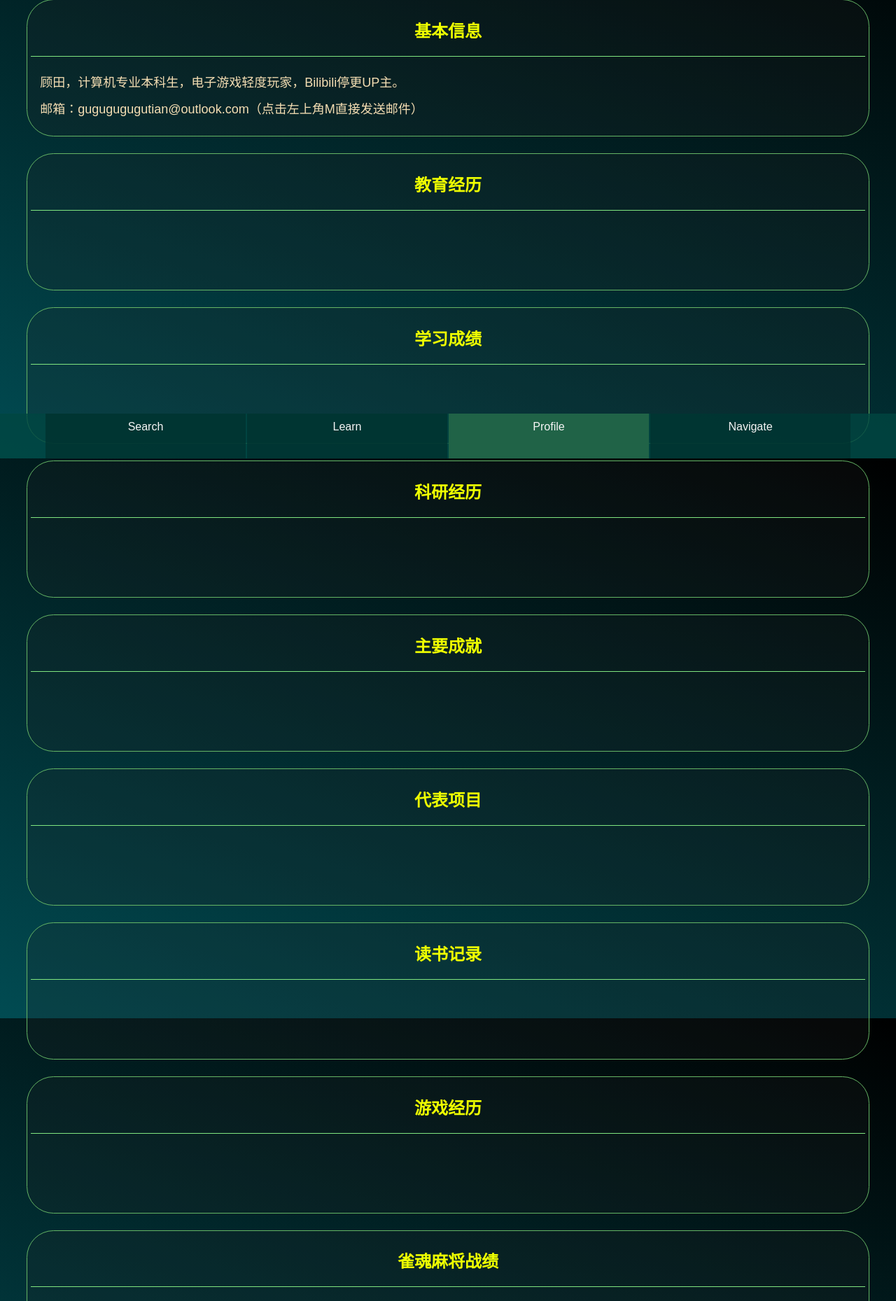
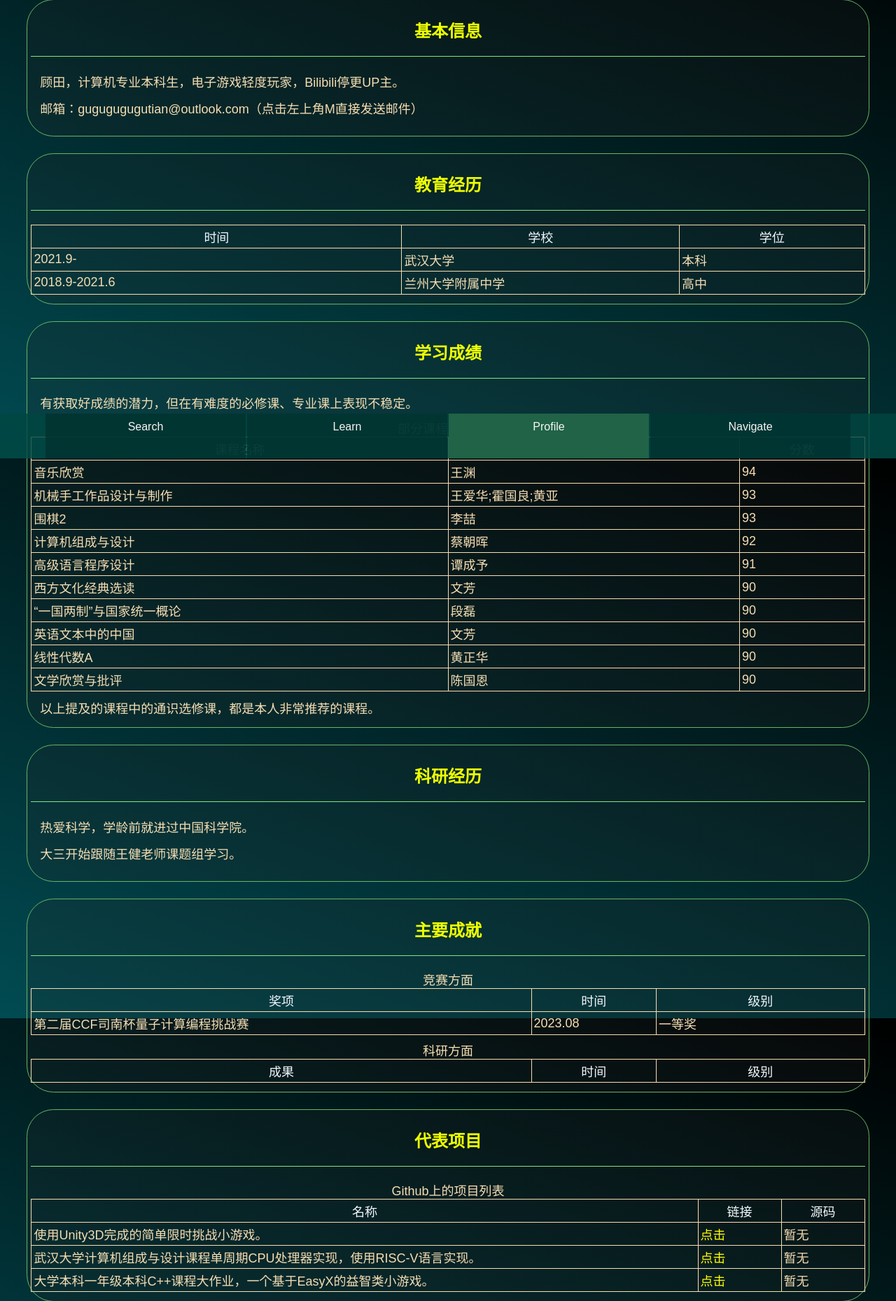
Before and after one commit to Gugugugugutian/Gugugugugutian.github.io, a PHP site: page /profile.html in a window 1280 px wide. Shown: the part 145-2004 px from the top of the page at 70% size. Run offline with PHP 8.4, Linux system fonts and the light colour scheme.

Commit message:
Profile updated

```diff
--- a/css/profile.css
+++ b/css/profile.css
@@ -41,3 +41,23 @@
     text-decoration: none;
     color: yellow;
 }
+.intro-content table {
+    border-collapse: collapse;
+    font-size: large;
+    width: 100%;
+    padding: 3px;
+    color: wheat;
+    margin-bottom: 1vh;
+}
+.intro-content table .head {
+    color: aliceblue;
+    align-items: center;
+    text-align: center;
+}
+.intro-content td {
+    border: 1px solid wheat;
+    padding: 3px;
+}
+.intro-content td, td {
+    margin: 0;
+}
--- a/profile.html
+++ b/profile.html
@@ -80,42 +80,194 @@
             <div class="intro">
                 <h2>教育经历</h2>
                 <div class="intro-content">
+                    <table>
+                        <tr class="head">
+                            <td style="width: 40%;">时间</td>
+                            <td style="width: 30%;">学校</td>
+                            <td style="width: 20%;">学位</td>
+                        </tr>
+                        <tr>
+                            <td>2021.9-</td>
+                            <td>武汉大学</td>
+                            <td>本科</td>
+                        </tr>
+                        <tr>
+                            <td>2018.9-2021.6</td>
+                            <td>兰州大学附属中学</td>
+                            <td>高中</td>
+                        </tr>
+                    </table>
                 </div>
             </div>
 
             <div class="intro">
                 <h2>学习成绩</h2>
                 <div class="intro-content">
+                    <p>有获取好成绩的潜力，但在有难度的必修课、专业课上表现不稳定。</p>
+                    <table>
+                        <caption>
+                            部分课程成绩展示
+                        </caption>
+                        <tr class="head">
+                            <td style="width: 50%;">课程名称</td>
+                            <td style="width: 35%;">教师</td>
+                            <td style="width: 15%;">分数</td>
+                        </tr>
+                        <tr>
+                            <td>音乐欣赏</td>
+                            <td>王渊</td>
+                            <td>94</td>
+                        </tr>
+                        <tr>
+                            <td>机械手工作品设计与制作</td>
+                            <td>王爱华;霍国良;黄亚</td>
+                            <td>93</td>
+                        </tr>
+                        <tr>
+                            <td>围棋2</td>
+                            <td>李喆</td>
+                            <td>93</td>
+                        </tr>
+                        <tr>
+                            <td>计算机组成与设计</td>
+                            <td>蔡朝晖</td>
+                            <td>92</td>
+                        </tr>
+                        <tr>
+                            <td>高级语言程序设计</td>
+                            <td>谭成予</td>
+                            <td>91</td>
+                        </tr>
+                        <tr>
+                            <td>西方文化经典选读</td>
+                            <td>文芳</td>
+                            <td>90</td>
+                        </tr>
+                        <tr>
+                            <td>“一国两制”与国家统一概论</td>
+                            <td>段磊</td>
+                            <td>90</td>
+                        </tr>
+                        <tr>
+                            <td>英语文本中的中国</td>
+                            <td>文芳</td>
+                            <td>90</td>
+                        </tr>
+                        <tr>
+                            <td>线性代数A</td>
+                            <td>黄正华</td>
+                            <td>90</td>
+                        </tr>
+                        <tr>
+                            <td>文学欣赏与批评</td>
+                            <td>陈国恩</td>
+                            <td>90</td>
+                        </tr>
+                    </table>
+                    <p>以上提及的课程中的通识选修课，都是本人非常推荐的课程。</p>
                 </div>
             </div>
 
             <div class="intro">
                 <h2>科研经历</h2>
                 <div class="intro-content">
+                    <p>热爱科学，学龄前就进过中国科学院。</p>
+                    <p>大三开始跟随王健老师课题组学习。</p>
                 </div>
             </div>
 
             <div class="intro">
                 <h2>主要成就</h2>
                 <div class="intro-content">
+                    <table>
+                        <caption>竞赛方面</caption>
+                        <tr class="head">
+                            <td style="width: 60%;">奖项</td>
+                            <td style="width: 15%;">时间</td>
+                            <td style="width: 25%;">级别</td>
+                        </tr>
+                        <tr>
+                            <td>第二届CCF司南杯量子计算编程挑战赛</td>
+                            <td>2023.08</td>
+                            <td>一等奖</td>
+                        </tr>
+                    </table>
+                    <table>
+                        <caption>科研方面</caption>
+                        <tr class="head">
+                            <td style="width: 60%;">成果</td>
+                            <td style="width: 15%;">时间</td>
+                            <td style="width: 25%;">级别</td>
+                        </tr>
+                    </table>
                 </div>
             </div>
 
             <div class="intro">
                 <h2>代表项目</h2>
                 <div class="intro-content">
+                    <table>
+                        <caption>
+                            Github上的项目列表
+                        </caption>
+                        <tr class="head">
+                            <td style="width: 80%;">名称</td>
+                            <td style="width: 10%;">链接</td>
+                            <td style="width: 10%;">源码</td>
+                        </tr>
+                        <!-- <tr>
+                            <td></td>
+                            <td><a href="">点击</a></td>
+                            <td>暂无</td>
+                        </tr> -->
+                        <tr>
+                            <td>使用Unity3D完成的简单限时挑战小游戏。</td>
+                            <td><a href="https://github.com/Gugugugugutian/Unity3D-Course-homework.git">点击</a></td>
+                            <td>暂无</td>
+                        </tr>
+                        <!-- <tr>
+                            <td>武汉大学计算机组成与设计课程5级流水线CPU处理器实现，使用RISC-V语言。</td>
+                            <td><a href="">点击</a></td>
+                            <td><a>暂无</a></td>
+                        </tr> -->
+                        <tr>
+                            <td>武汉大学计算机组成与设计课程单周期CPU处理器实现，使用RISC-V语言实现。</td>
+                            <td><a href="https://github.com/Gugugugugutian/WHU-SingleCycleCPU-RISC-V.git">点击</a></td>
+                            <td>暂无</td>
+                        </tr>
+                        <tr>
+                            <td>大学本科一年级本科C++课程大作业，一个基于EasyX的益智类小游戏。</td>
+                            <td><a href="https://github.com/Gugugugugutian/A-computer-course-homework-mini-game-.git">点击</a></td>
+                            <td>暂无</td>
+                        </tr>
+                    </table>
                 </div>
             </div>
 
             <div class="intro">
-                <h2>读书记录</h2>
+                <h2>读书分享</h2>
                 <div class="intro-content">
+                    <table>
+                        <tr class="head">
+                            <td style="width: 60%;">书名</td>
+                            <td style="width: 30%;">著者</td>
+                            <td style="width: 10%;">链接</td>
+                        </tr>
+
+                    </table>
                 </div>
             </div>
 
             <div class="intro">
                 <h2>游戏经历</h2>
                 <div class="intro-content">
+                    <table>
+                        <tr class="head">
+                            <td style="width: 60%;">游戏名称</td>
+                            <td style="width: 40%;">进度介绍</td>
+                        </tr>
+
+                    </table>
                 </div>
             </div>
 
```
Also changed, not shown: 1 other file.
